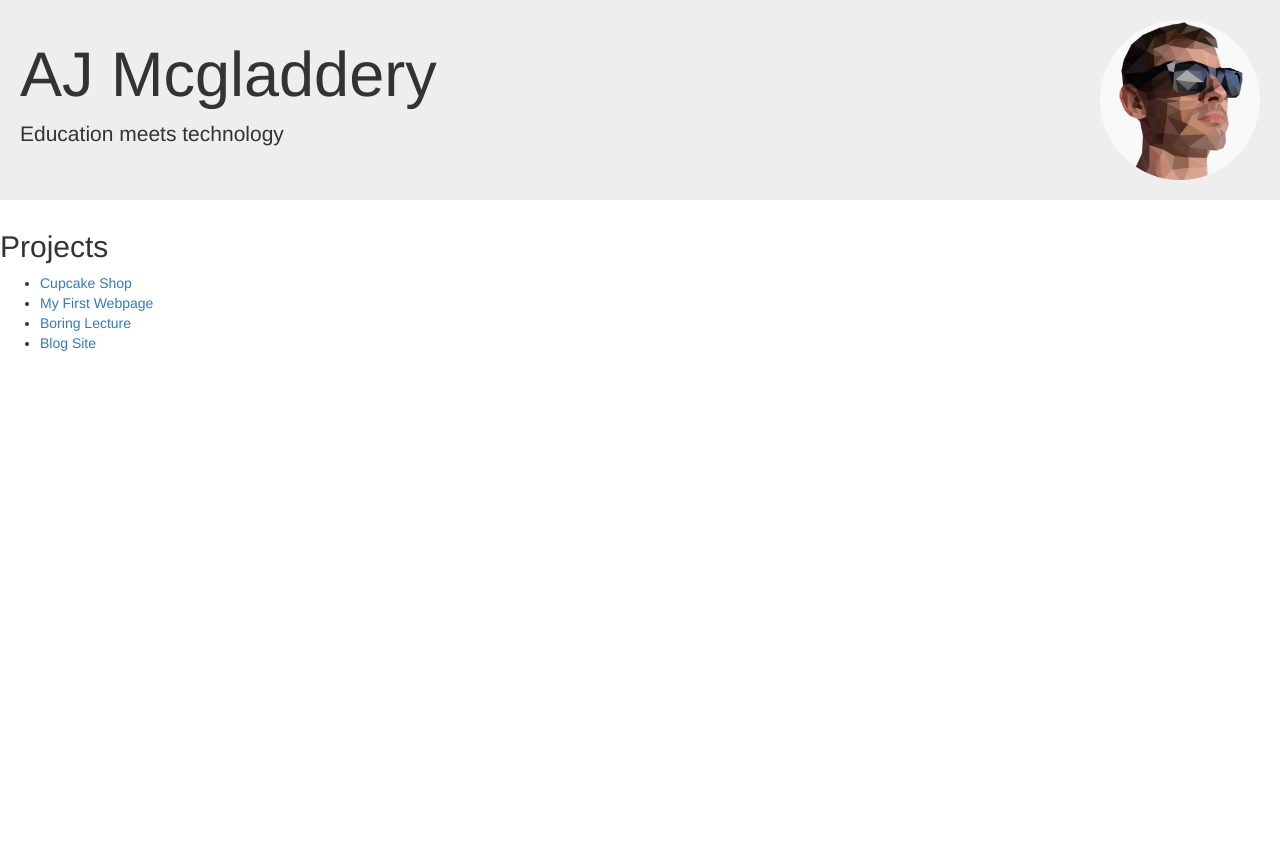
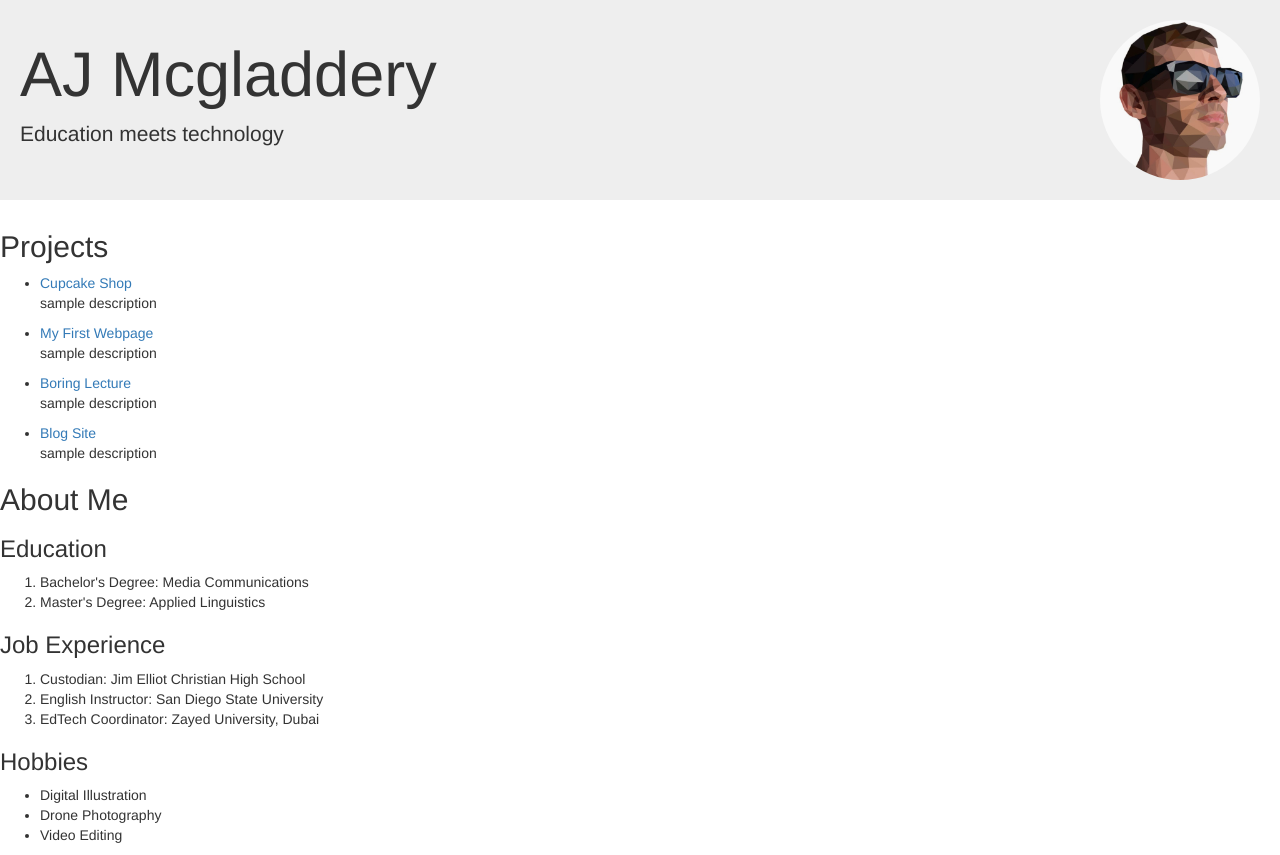
Before and after one commit to amcgladd/portfolio, a plain HTML site: page index.html in a window 1280 px wide. Before the commit the page ends 800 px from the top, so only its background shows below. Drawn offline with nearby package versions, Linux system fonts and the light colour scheme.

Commit message:
add aabout me section.

```diff
--- a/index.html
+++ b/index.html
@@ -23,13 +23,35 @@
     <h2>Projects</h2>
     <ul>
       <li><a href="#">Cupcake Shop</a></li>
+      <p>sample description</p>
+      <li><a href="#">My First Webpage</a></li>
+      <p>sample description</p>
+      <li><a href="#">Boring Lecture</a></li>
+      <p>sample description</p>
+      <li><a href="#">Blog Site</a></li>
+      <p>sample description</p>
+    </ul>
 
-      <li><a href="#">My First Webpage</a></li>
-      <li><a href="#">Boring Lecture</a></li>
-      <li><a href="#">Blog Site</a></li>
+    <!--About Me Section-->
+    <h2>About Me</h2>
+    <h3>Education</h3>
+    <ol>
+      <li>Bachelor's Degree: Media Communications</li>
+      <li>Master's Degree: Applied Linguistics</li>
+    </ol>
+    <h3>Job Experience</h3>
+    <ol>
+      <li>Custodian: Jim Elliot Christian High School</li>
+      <li>English Instructor: San Diego State University</li>
+      <li>EdTech Coordinator: Zayed University, Dubai</li>
+    </ol>
+    <h3>Hobbies</h3>
+    <ul>
+      <li>Digital Illustration</li>
+      <li>Drone Photography</li>
+      <li>Video Editing</li>
     </ul>
-    <!--
-
+    <p></p>
 
   </body>
 </html>
```
